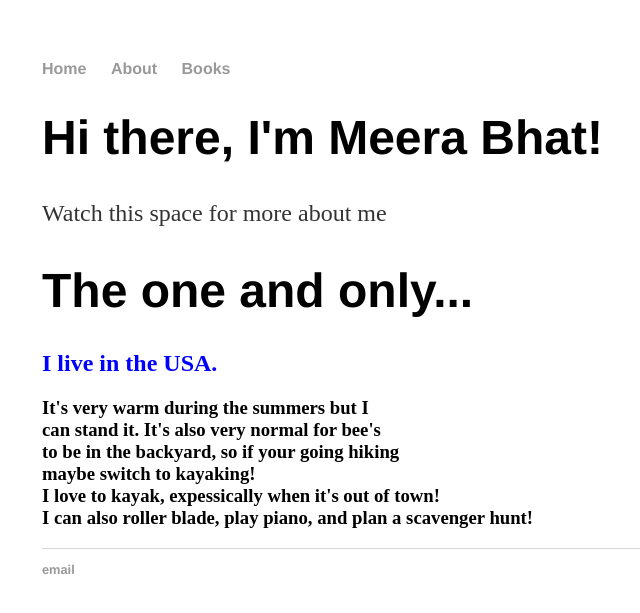
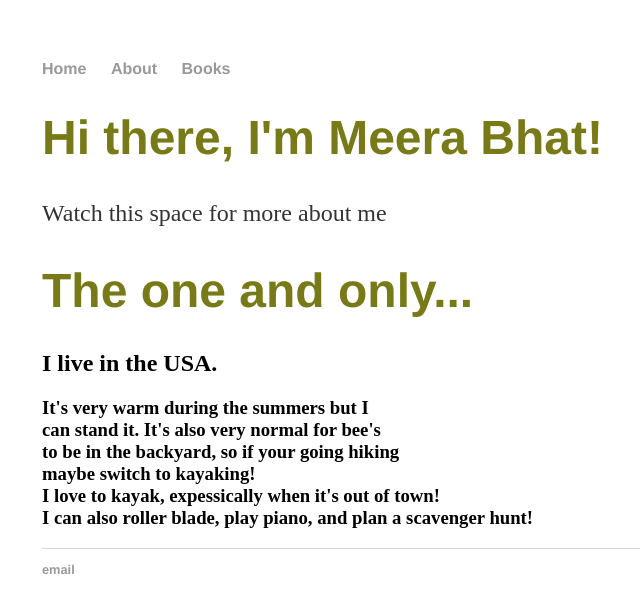
Before and after one commit to meerkatbhat/meerkatbhat, a Jekyll site: the page built from about/index.html, in a window 1280 px wide. Shown: the top 613 px of the page, without its empty margins (150-790 px from the left). Built offline with Jekyll 4.4.1, drawn with Linux system fonts in a browser that asks for light colours.

Commit message:
Update index.html

```diff
--- a/about/index.html
+++ b/about/index.html
@@ -7,8 +7,8 @@ title: Meera B
 	<p>Watch this space for more about me</p>
 </div><!-- /.blurb -->
 	<style>
-	h2 {
-	    color:Blue
+	h1 {
+	    color:rgb(119, 122, 22);
 		}
 	</style>
 	<h1>The one and only...<h1>
```
